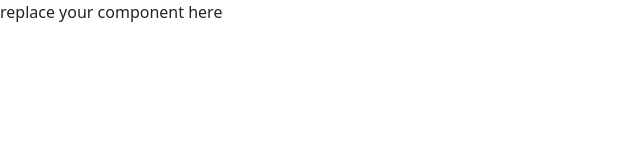
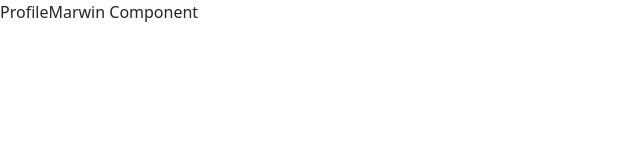
Before and after one commit to fayeMercado/kodego-group-portfolio, a React (Create React App) app: page /marwin in a window 1280 px wide. Shown: the top 160 px of the page, without its empty margins (0-640 px from the left). Built offline with nearby package versions, Linux system fonts and the light colour scheme.

Commit message:
marwin profile page

```diff
--- /dev/null
+++ b/src/08ProfileMarwin/ProfileMarwin.js
@@ -0,0 +1,15 @@
+import React from 'react';
+import PropTypes from 'prop-types';
+import styles from './ProfileMarwin.module.css';
+
+const ProfileMarwin = () => (
+  <div className={styles.ProfileMarwin} data-testid="ProfileMarwin">
+    ProfileMarwin Component
+  </div>
+);
+
+ProfileMarwin.propTypes = {};
+
+ProfileMarwin.defaultProps = {};
+
+export default ProfileMarwin;
--- /dev/null
+++ b/src/08ProfileMarwin/ProfileMarwin.module.css
@@ -0,0 +1 @@
+.ProfileMarwin {}
--- a/src/index.js
+++ b/src/index.js
@@ -5,6 +5,7 @@ import "bootstrap/dist/css/bootstrap.min.css";
 import App from "./App";
 import reportWebVitals from "./reportWebVitals";
 import { BrowserRouter, Routes, Route } from "react-router-dom";
+import ProfileMarwin from "./08ProfileMarwin/ProfileMarwin";
 import ProfileFaye from "./09ProfileFaye/ProfileFaye";
 
 const root = ReactDOM.createRoot(document.getElementById("root"));
@@ -16,7 +17,7 @@ root.render(
           <Route index element={<App></App>}></Route>
           <Route
             path="marwin"
-            element={<p>replace your component here</p>}
+            element={<ProfileMarwin></ProfileMarwin>}
           ></Route>
           <Route path="faye" element={<ProfileFaye></ProfileFaye>}></Route>
           <Route
```
Also changed, not shown: 1 other file (tests, documents, lock files or other folders).
